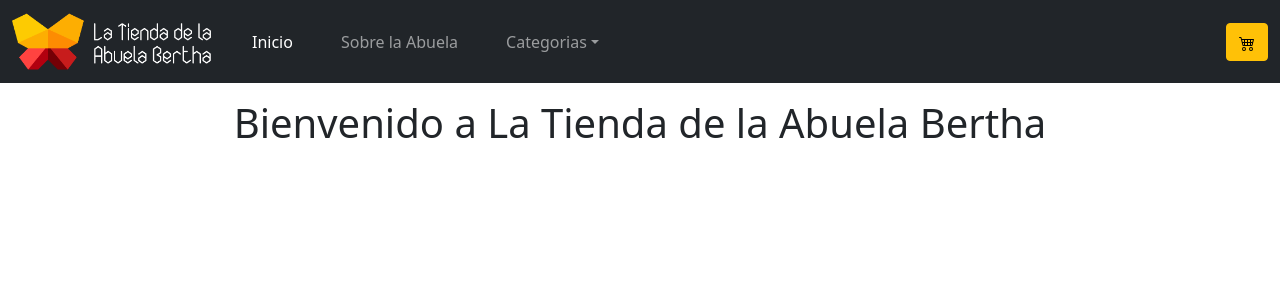
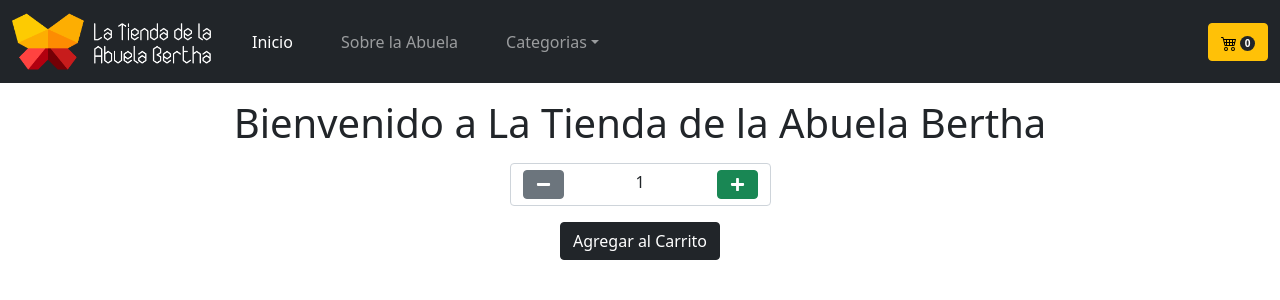
Before and after one commit to msuarez25/la-tienda-de-la-abuela-bertha, a React (Create React App) app: page / in a window 1280 px wide. Shown: the top 300 px of the page. Built offline with nearby package versions, Linux system fonts and the light colour scheme.

Commit message:
Componente ItemCount creado

```diff
--- a/src/App.jsx
+++ b/src/App.jsx
@@ -1,19 +1,21 @@
-import 'bootstrap/dist/css/bootstrap.min.css';
-import './assets/css/styles.css';
-import 'bootstrap/dist/js/bootstrap.bundle';
-import NavBar from './components/NavBar/NavBar';
-import ItemListContainer from './components/ItemListContainer/ItemListContainer';
+import "bootstrap/dist/css/bootstrap.min.css";
+import "./assets/css/styles.css";
+import "bootstrap/dist/js/bootstrap.bundle";
+import NavBar from "./components/NavBar/NavBar";
+import ItemListContainer from "./components/ItemListContainer/ItemListContainer";
+import ItemCount from "./components/ItemCount/ItemCount";
 const nombreTienda = "La Tienda de la Abuela Bertha";
 
 function App() {
   return (
     <>
-    <div className="App">
-      <header className="header">
-      <NavBar navTheme="navbar-dark bg-dark" logoAlt={nombreTienda}/>
-      <ItemListContainer mensajeBienvenida={`Bienvenido a ${nombreTienda}`}/>
-      </header>
-    </div>
+      <div className="App">
+        <header className="header">
+          <NavBar navTheme="navbar-dark bg-dark" logoAlt={nombreTienda} />
+        </header>
+        <ItemListContainer mensajeBienvenida={`Bienvenido a ${nombreTienda}`} />
+        <ItemCount stock={9} initial={1} />
+      </div>
     </>
   );
 }
--- a/src/assets/css/styles.css
+++ b/src/assets/css/styles.css
@@ -1,3 +1,14 @@
-.navbar-brand img{
-    width:200px;
+.navbar-brand img {
+  width: 200px;
 }
+
+.badge-dark {
+  background-color: #212529;
+  border-radius: 50%;
+  padding: 0;
+  height: 15px;
+  min-width: 15px;
+  padding: 2px 0 1px;
+  font-size: 10px;
+  margin-left: 3px;
+}
--- a/src/components/CartWidget/CartWidget.jsx
+++ b/src/components/CartWidget/CartWidget.jsx
@@ -1,16 +1,28 @@
 import React from "react";
 
-const CartWidget = (props) => {
-    const AlertMensajeCarrito = () => {
-        alert(props.mensajeCarrito);
-    }
-    return (
-        <button className="btn btn-warning mb-2 mb-lg-0" aria-label="carrito" onClick={AlertMensajeCarrito}>
-            <svg xmlns="http://www.w3.org/2000/svg" width="16" height="16" fill="currentColor" className="bi bi-cart4" viewBox="0 0 16 16">
-                <path d="M0 2.5A.5.5 0 0 1 .5 2H2a.5.5 0 0 1 .485.379L2.89 4H14.5a.5.5 0 0 1 .485.621l-1.5 6A.5.5 0 0 1 13 11H4a.5.5 0 0 1-.485-.379L1.61 3H.5a.5.5 0 0 1-.5-.5zM3.14 5l.5 2H5V5H3.14zM6 5v2h2V5H6zm3 0v2h2V5H9zm3 0v2h1.36l.5-2H12zm1.11 3H12v2h.61l.5-2zM11 8H9v2h2V8zM8 8H6v2h2V8zM5 8H3.89l.5 2H5V8zm0 5a1 1 0 1 0 0 2 1 1 0 0 0 0-2zm-2 1a2 2 0 1 1 4 0 2 2 0 0 1-4 0zm9-1a1 1 0 1 0 0 2 1 1 0 0 0 0-2zm-2 1a2 2 0 1 1 4 0 2 2 0 0 1-4 0z"/>
-            </svg>
-        </button>
-    );
+const CartWidget = ({ mensajeCarrito }) => {
+  const AlertMensajeCarrito = () => {
+    alert(mensajeCarrito);
+  };
+  return (
+    <button
+      className="btn btn-warning mb-2 mb-lg-0"
+      aria-label="carrito"
+      onClick={AlertMensajeCarrito}
+    >
+      <svg
+        xmlns="http://www.w3.org/2000/svg"
+        width="16"
+        height="16"
+        fill="currentColor"
+        className="bi bi-cart4"
+        viewBox="0 0 16 16"
+      >
+        <path d="M0 2.5A.5.5 0 0 1 .5 2H2a.5.5 0 0 1 .485.379L2.89 4H14.5a.5.5 0 0 1 .485.621l-1.5 6A.5.5 0 0 1 13 11H4a.5.5 0 0 1-.485-.379L1.61 3H.5a.5.5 0 0 1-.5-.5zM3.14 5l.5 2H5V5H3.14zM6 5v2h2V5H6zm3 0v2h2V5H9zm3 0v2h1.36l.5-2H12zm1.11 3H12v2h.61l.5-2zM11 8H9v2h2V8zM8 8H6v2h2V8zM5 8H3.89l.5 2H5V8zm0 5a1 1 0 1 0 0 2 1 1 0 0 0 0-2zm-2 1a2 2 0 1 1 4 0 2 2 0 0 1-4 0zm9-1a1 1 0 1 0 0 2 1 1 0 0 0 0-2zm-2 1a2 2 0 1 1 4 0 2 2 0 0 1-4 0z" />
+      </svg>
+      <span class="badge badge-pill badge-dark">0</span>
+    </button>
+  );
 };
 
 export default CartWidget;
--- /dev/null
+++ b/src/components/ItemCount/ItemCount.jsx
@@ -0,0 +1,67 @@
+import React, { useState } from "react";
+import minus from "../../assets/images/minus-solid.svg";
+import plus from "../../assets/images/plus-solid.svg";
+
+const ItemCount = ({ stock, initial }) => {
+  const btnDisabled = "btn btn-secondary";
+  const [amount, updateAmount] = useState(initial);
+
+  const onAdd = () => {
+    if (amount > 0 && amount < stock) {
+      updateAmount(parseInt(amount) + 1);
+    }
+  };
+  const onSubtract = () => {
+    if (amount > 1 && amount <= stock) {
+      updateAmount(parseInt(amount) - 1);
+    }
+  };
+
+  const addToCart = () => {
+    updateAmount(initial);
+  };
+  return (
+    <div className="container">
+      <div className="row">
+        <div className="col-sm-9 col-md-4 col-lg-3 mx-auto text-center">
+          <div className="item-count d-flex text-center form-control justify-content-between">
+            <button
+              className={amount == initial ? btnDisabled : "btn btn-danger"}
+              onClick={onSubtract}
+            >
+              <img
+                className="d-flex align-items-center"
+                src={minus}
+                alt="minus icon"
+                width="15"
+                height="15"
+              />
+            </button>
+            <span className="amount text-center mx-2 border-0 d-inline-block">
+              {amount}
+            </span>
+            <button
+              className={amount == stock ? btnDisabled : "btn btn-success"}
+              onClick={onAdd}
+            >
+              <img
+                className="d-flex align-items-center"
+                src={plus}
+                alt="plus icon"
+                width="15"
+                height="15"
+              />
+            </button>
+          </div>
+          <div className="add-to-cart-container mt-3">
+            <button className="btn btn-dark add-to-cart" onClick={addToCart}>
+              Agregar al Carrito
+            </button>
+          </div>
+        </div>
+      </div>
+    </div>
+  );
+};
+
+export default ItemCount;
--- a/src/components/ItemListContainer/ItemListContainer.jsx
+++ b/src/components/ItemListContainer/ItemListContainer.jsx
@@ -1,9 +1,11 @@
 import React from "react";
 
-const ItemListContainer = (props) => {
-    return (
-        <h1 className="text-center my-3">{props.mensajeBienvenida}</h1>
-    );
+const ItemListContainer = ({ mensajeBienvenida }) => {
+  return (
+    <div className="container">
+      <h1 className="text-center my-3">{mensajeBienvenida}</h1>
+    </div>
+  );
 };
 
 export default ItemListContainer;
--- a/src/components/NavBar/NavBar.jsx
+++ b/src/components/NavBar/NavBar.jsx
@@ -2,12 +2,12 @@ import React from "react";
 import CartWidget from "../CartWidget/CartWidget";
 import Logo from "../../assets/images/logo.png";
 
-const NavBar = (props) => {
+const NavBar = ({navTheme,logoAlt}) => {
   return (
-    <nav className={`navbar navbar-expand-lg ${props.navTheme}`}>
+    <nav className={`navbar navbar-expand-lg ${navTheme}`}>
       <div className="container-fluid">
         <a className="navbar-brand" href="#">
-          <img src={Logo} alt={props.logoAlt} />
+          <img src={Logo} alt={logoAlt} />
         </a>
         <button
           className="navbar-toggler"
--- a/src/index.js
+++ b/src/index.js
@@ -1,4 +1,4 @@
-import React from 'react';
+import React, { useState } from 'react';
 import ReactDOM from 'react-dom';
 import App from './App';
 
```
Also changed, not shown: src/assets/images/minus-solid.svg (added), src/assets/images/plus-solid.svg (added).
